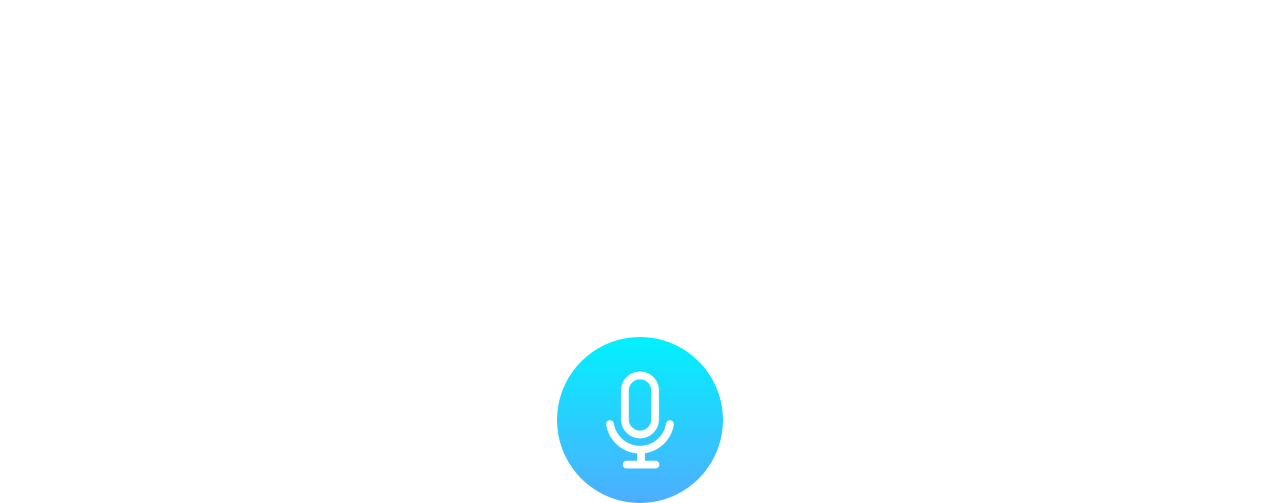
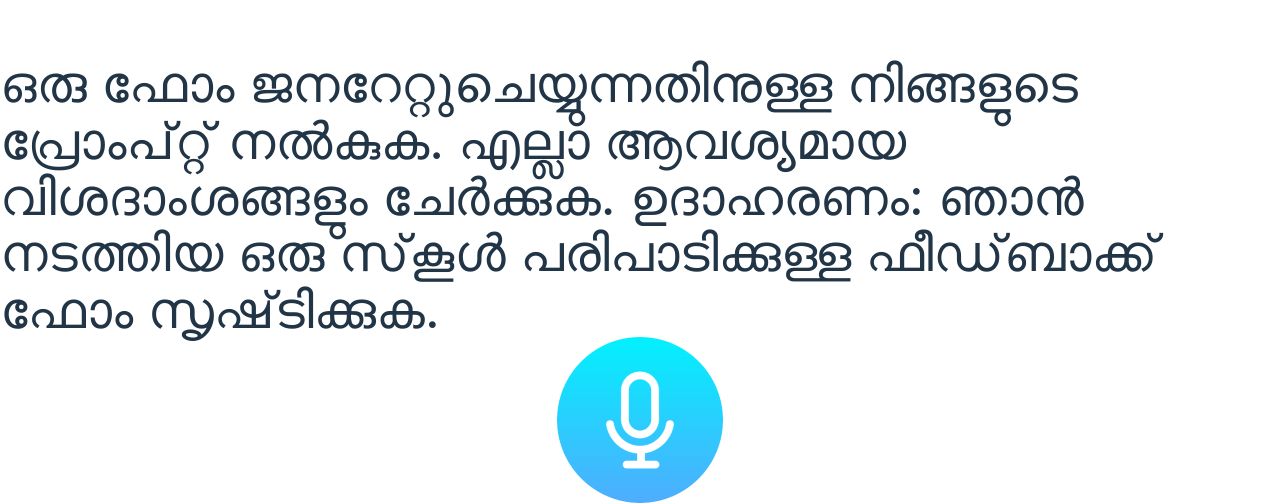
Before and after one commit to Albatrozx11/malform-ai, a React (Vite) app in the folder frontend/: page /generator in a window 1280 px wide. Shown: the part 297-800 px from the top of the page. Built offline with nearby package versions, Linux system fonts and the light colour scheme.

Commit message:
Input page

```diff
--- a/frontend/src/pages/generator/Generator.css
+++ b/frontend/src/pages/generator/Generator.css
@@ -2,6 +2,10 @@
   display: flex;
   flex-direction: column;
   align-items: center;
+  height: 100vh;
   justify-content: flex-end;
-  height: 100vh;
 }
+
+.mic:hover{
+    opacity: 0.8;
+}
--- a/frontend/src/pages/generator/Generator.jsx
+++ b/frontend/src/pages/generator/Generator.jsx
@@ -3,7 +3,7 @@ import "./Generator.css";
 import Input from "./components/Input";
 function Generator() {
   return (
-    <div>
+    <div className="flex flex-col justify-center">
       <Input />
     </div>
   );
--- a/frontend/src/pages/generator/components/Input.jsx
+++ b/frontend/src/pages/generator/components/Input.jsx
@@ -1,10 +1,19 @@
 import React from "react";
 import Mic from "./Mic";
-import '../Generator.css'
+import "../Generator.css";
 function Input() {
   return (
     <div className="input">
-      <Mic />
+      <div className="w-[600px] h-max my-32 text-center font-semibold opacity-30">
+        <h1 className="text-[18px] leading-loose">
+          ഒരു ഫോം ജനറേറ്റുചെയ്യുന്നതിനുള്ള നിങ്ങളുടെ പ്രോംപ്റ്റ് നൽകുക. എല്ലാ
+          ആവശ്യമായ വിശദാംശങ്ങളും ചേർക്കുക. ഉദാഹരണം: ഞാൻ നടത്തിയ ഒരു സ്‌കൂൾ
+          പരിപാടിക്കുള്ള ഫീഡ്‌ബാക്ക് ഫോം സൃഷ്‌ടിക്കുക.
+        </h1>
+      </div>
+      <div>
+        <Mic />
+      </div>
     </div>
   );
 }
--- a/frontend/src/pages/generator/components/Mic.jsx
+++ b/frontend/src/pages/generator/components/Mic.jsx
@@ -4,7 +4,7 @@ function Mic() {
   return (
     <div>
       <div className="h-32 w-32 m-4">
-        <img src={logo} alt="mic-icon" />
+        <img src={logo} alt="mic-icon" className="mic"/>
       </div>
     </div>
   );
```
